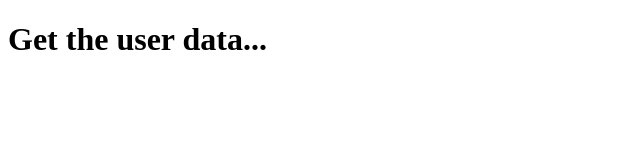
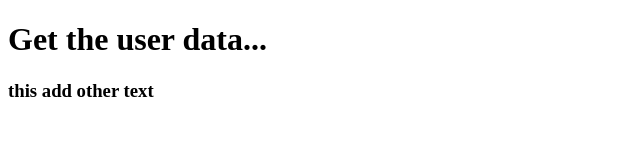
Before and after one commit to eyobeyasu145-cmd/git-lesson, a plain HTML site: page index.html in a window 1280 px wide. Shown: the whole page, without its empty margins (0-640 px from the left). Drawn offline with Linux system fonts and the light colour scheme.

Commit message:
know I modified my index

```diff
--- a/index.html
+++ b/index.html
@@ -7,5 +7,6 @@
 </head>
 <body>
   <h1>Get the user data...</h1>
+  <h3>this add other text</h3>
 </body>
 </html>
```
